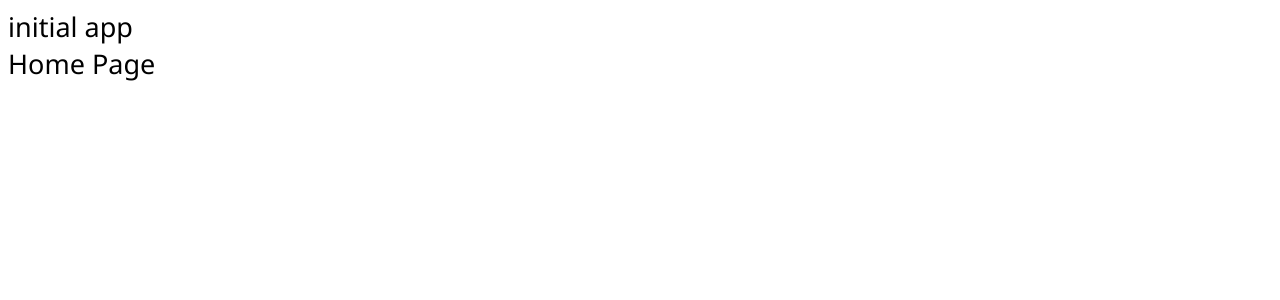
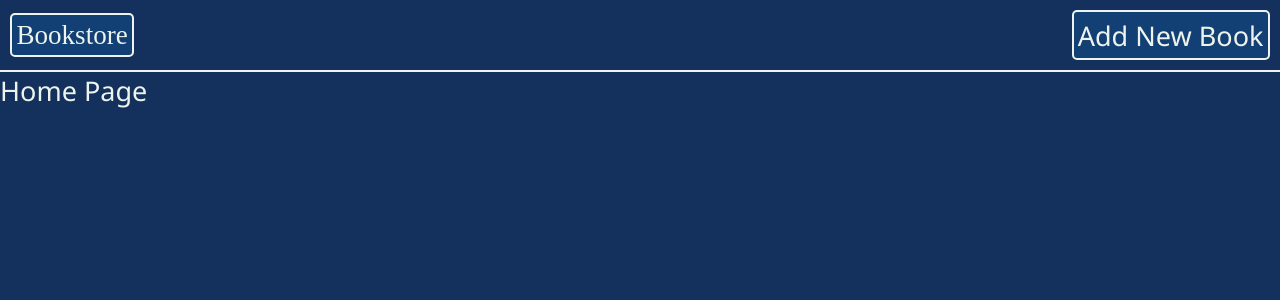
Before and after one commit to Rabeea-Safadi/bookstore-frontend, a React (Vite) app: page / in a window 1280 px wide. Shown: the top 300 px of the page. Built offline with nearby package versions, Linux system fonts and the light colour scheme.

Commit message:
added working navbar + styles

```diff
--- a/src/App.tsx
+++ b/src/App.tsx
@@ -1,4 +1,5 @@
 import { BrowserRouter, Routes, Route } from 'react-router-dom';
+import Navbar from './components/Navbar/Navbar';
 import AddPage from './pages/AddPage';
 import BookPage from './pages/BookPage';
 import HomePage from './pages/HomePage';
@@ -6,7 +7,7 @@ import HomePage from './pages/HomePage';
 const App = () => {
   return (
     <BrowserRouter>
-      <span>initial app</span>
+      <Navbar />
 
       <Routes>
         <Route index element={<HomePage />} />
--- /dev/null
+++ b/src/components/Navbar/Navbar.module.css
@@ -0,0 +1,42 @@
+ul {
+  list-style: none;
+  display: flex;
+
+  flex-flow: row nowrap;
+
+  padding: 0.5rem;
+  margin: 0;
+
+  justify-content: space-between;
+  align-items: center;
+
+  border-bottom: 2px solid #eef4ed;
+}
+
+li {
+  background-color: #134074;
+  color: #eef4ed;
+  font-weight: 500;
+
+  border: 2px solid;
+  border-radius: 5px;
+
+  padding: 0.2rem;
+}
+
+li:hover {
+  background-color: #eef4ed;
+  color: #8da9c4;
+  cursor: pointer;
+
+  filter: drop-shadow(0 0 0.2rem #eef4ed);
+}
+
+li:active {
+  background-color: #0b2545;
+  color: #eef4ed;
+}
+
+.logo {
+  font-family: cursive;
+}
--- /dev/null
+++ b/src/components/Navbar/Navbar.tsx
@@ -0,0 +1,19 @@
+import styles from './Navbar.module.css';
+import { useNavigate } from 'react-router-dom';
+
+const Navbar = () => {
+  const navigate = useNavigate();
+
+  return (
+    <ul className={styles.ul}>
+      <li className={styles.logo} onClick={() => navigate('/')}>
+        Bookstore
+      </li>
+      <li className={styles.addbook} onClick={() => navigate('/add')}>
+        Add New Book
+      </li>
+    </ul>
+  );
+};
+
+export default Navbar;
--- a/src/index.css
+++ b/src/index.css
@@ -1,4 +1,14 @@
 * {
   font-family: 'Segoe UI', Tahoma, Geneva, Verdana, sans-serif;
   font-size: 1.3rem;
+
+  transition: 0.3s all;
+
+  padding: 0;
+  margin: 0;
 }
+
+:root {
+  background-color: #13315c;
+  color: #eef4ed;
+}
```
